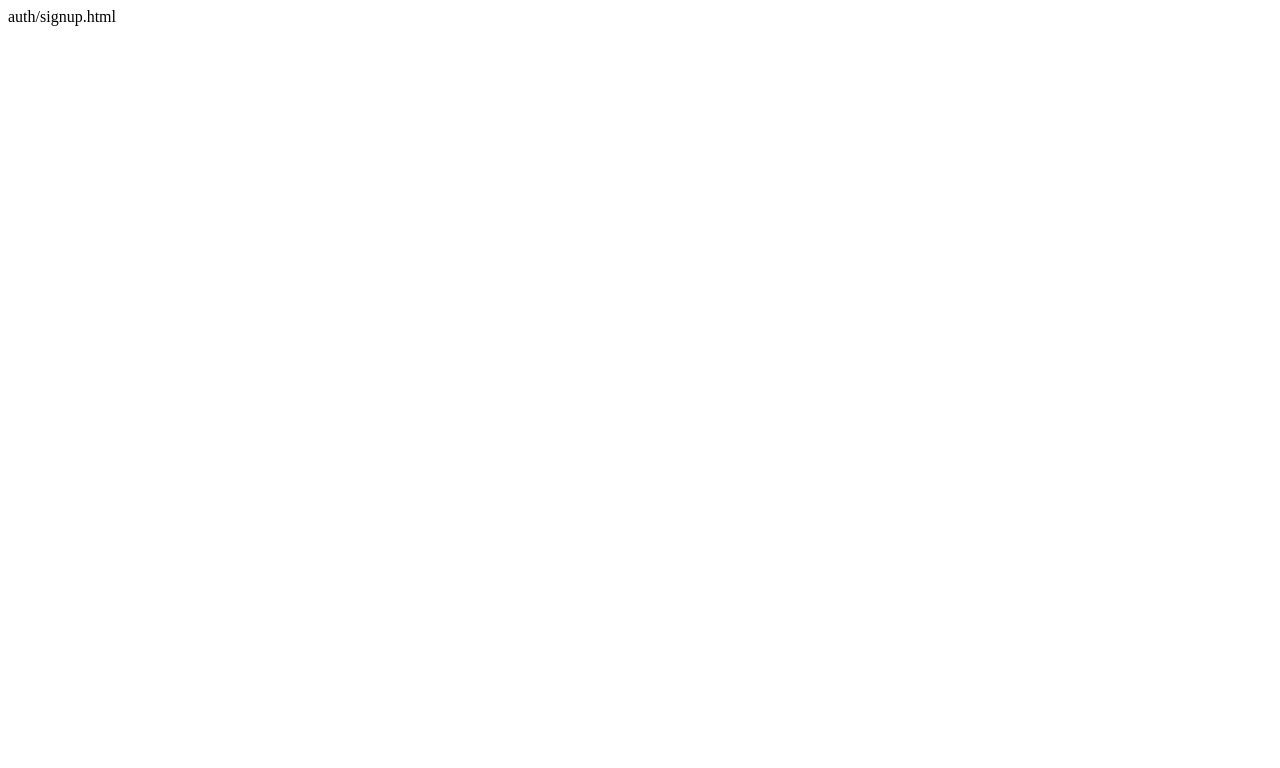
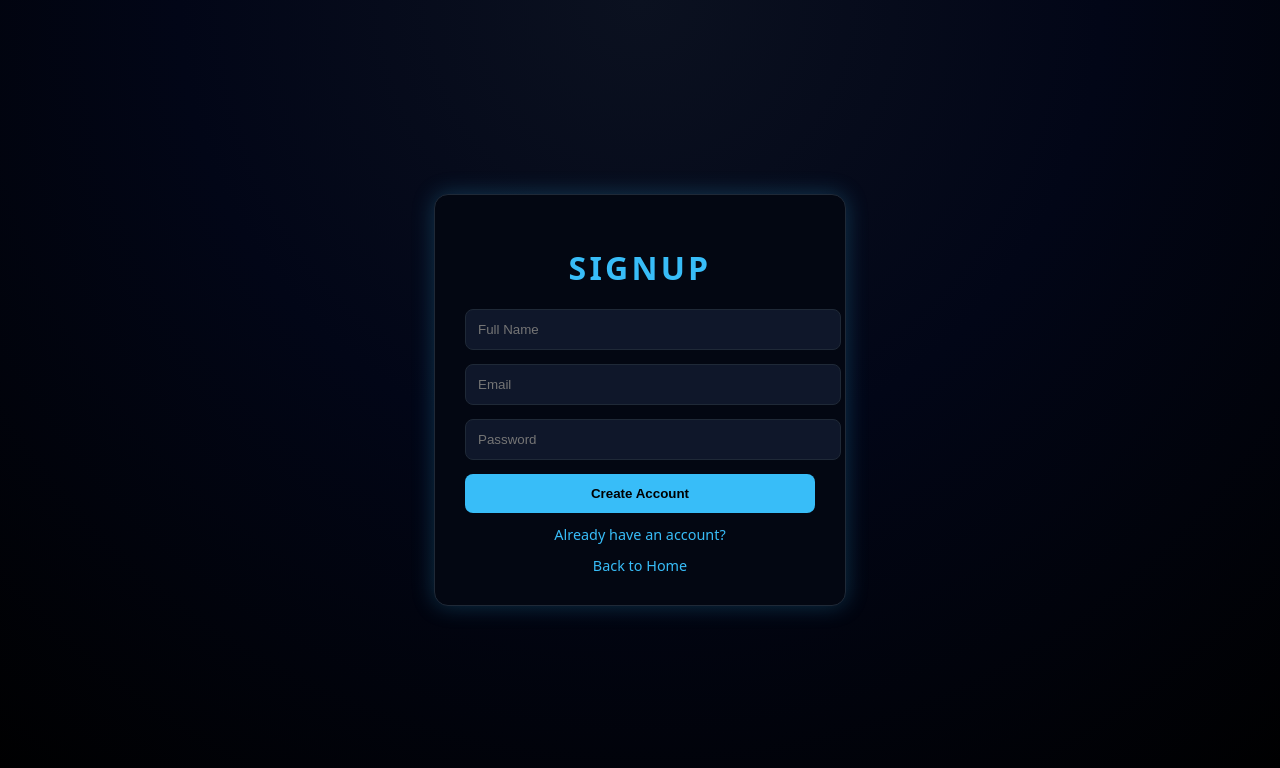
Before and after one commit to HarryM317/Harrison-Sports-HQ, a plain HTML site: page auth/auth/signup.html in a window 1280 px wide. Drawn offline with Linux system fonts and the light colour scheme.

Commit message:
Update signup.html

```diff
--- a/auth/auth/signup.html
+++ b/auth/auth/signup.html
@@ -1 +1,96 @@
-auth/signup.html
+<!DOCTYPE html>
+<html lang="en">
+<head>
+  <meta charset="UTF-8">
+  <title>Signup · Harrison Sports HQ</title>
+  <meta name="viewport" content="width=device-width, initial-scale=1">
+  <style>
+    :root {
+      --bg-main: #020617;
+      --bg-panel: #030712;
+      --accent: #38bdf8;
+      --accent-soft: rgba(56, 189, 248, 0.25);
+      --text-main: #e5e7eb;
+      --text-muted: #9ca3af;
+    }
+
+    body {
+      margin: 0;
+      font-family: system-ui, sans-serif;
+      background: radial-gradient(circle at top, #0b1120 0, var(--bg-main) 45%, #000 100%);
+      color: var(--text-main);
+      display: flex;
+      justify-content: center;
+      align-items: center;
+      height: 100vh;
+    }
+
+    .card {
+      background: var(--bg-panel);
+      padding: 30px;
+      border-radius: 14px;
+      width: 350px;
+      border: 1px solid #1f2937;
+      box-shadow: 0 0 22px var(--accent-soft);
+    }
+
+    h1 {
+      text-align: center;
+      color: var(--accent);
+      margin-bottom: 20px;
+      text-transform: uppercase;
+      letter-spacing: 0.1em;
+    }
+
+    input {
+      width: 100%;
+      padding: 12px;
+      margin-bottom: 14px;
+      border-radius: 8px;
+      border: 1px solid #1f2937;
+      background: #0f172a;
+      color: var(--text-main);
+    }
+
+    button {
+      width: 100%;
+      padding: 12px;
+      background: var(--accent);
+      border: none;
+      border-radius: 8px;
+      color: #000;
+      font-weight: 700;
+      cursor: pointer;
+      transition: 0.2s;
+    }
+
+    button:hover {
+      box-shadow: 0 0 18px var(--accent-soft);
+    }
+
+    a {
+      color: var(--accent);
+      text-decoration: none;
+      font-size: 0.9rem;
+      display: block;
+      text-align: center;
+      margin-top: 12px;
+    }
+  </style>
+</head>
+
+<body>
+  <div class="card">
+    <h1>Signup</h1>
+
+    <input type="text" placeholder="Full Name">
+    <input type="email" placeholder="Email">
+    <input type="password" placeholder="Password">
+
+    <button>Create Account</button>
+
+    <a href="login.html">Already have an account?</a>
+    <a href="../index.html">Back to Home</a>
+  </div>
+</body>
+</html>
```
